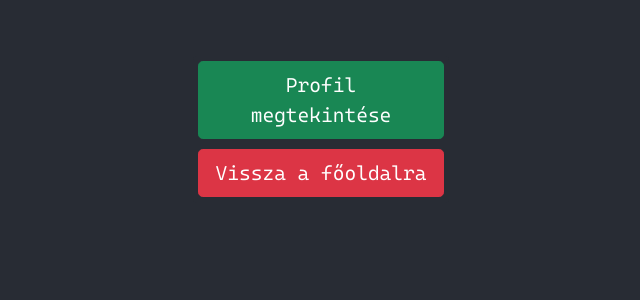
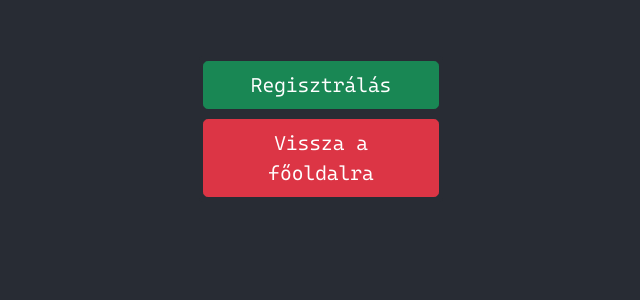
Before and after one commit to nemkicsiaron/thesis, a React (Create React App) app in the folder src/frontend/: page /profile in a window 1280 px wide. Shown: the top 300 px of the page, without its empty margins (319-959 px from the left). Built offline with nearby package versions, Linux system fonts and the light colour scheme.

Commit message:
routes refactor

```diff
--- a/src/frontend/src/App.tsx
+++ b/src/frontend/src/App.tsx
@@ -1,6 +1,6 @@
 import React from 'react';
 import logo from './logo.svg';
-import Home from './routes/Home';
+import Home from './routes/HomePage';
 import './App.css';
 
 function App() {
--- a/src/frontend/src/index.tsx
+++ b/src/frontend/src/index.tsx
@@ -2,11 +2,13 @@ import React from 'react';
 import ReactDOM from 'react-dom/client';
 import { Route, Routes, BrowserRouter as Router} from 'react-router-dom';
 import './index.css';
-import Home from './routes/Home';
-import Profile from './routes/Profile';
-import NotFound from './routes/NotFound';
-import Info from './routes/Info';
+import Home from './routes/HomePage';
+import ProfilePage from './routes/ProfilePage';
+import NotFoundPage from './routes/NotFoundPage';
+import Servers from './routes/ServersPage';
+import InfoPage from './routes/InfoPage';
 import reportWebVitals from './reportWebVitals';
+import RegisterPage from './routes/RegisterPage';
 
 const App = () => {
   /*return (
@@ -43,10 +45,12 @@ const Main = () => {
 
               <div className="main-content">
                   <Routes>
-                      <Route path="/profile" element={<Profile />} />
                       <Route path="/" element={<Home />} />
-                      <Route path="/info" element = {<Info />} />
-                      <Route path="*" element={<NotFound />} />
+                      <Route path="/profile" element={<ProfilePage />} />
+                      <Route path="/servers" element={<Servers />} />
+                      <Route path="/info" element = {<InfoPage />} />
+                      <Route path='/register' element = {<RegisterPage />} />
+                      <Route path="*" element={<NotFoundPage />} />
                   </Routes>
               </div>
           </div>
--- a/src/frontend/src/routes/Home.tsx
+++ b/src/frontend/src/routes/HomePage.tsx
@@ -3,7 +3,7 @@ import {Button, ListGroup} from "reactstrap";
 import "./styles/Home.scss";
 import "bootstrap/dist/css/bootstrap.min.css";
 
-export default () => {
+const Home = () => {
     return (
         <div className="home-page">
             <div className="intro-text">
@@ -21,4 +21,6 @@ export default () => {
             </div>
         </div>
     );
-}
+};
+
+export default Home;
--- a/src/frontend/src/routes/Info.tsx
+++ b/src/frontend/src/routes/InfoPage.tsx
@@ -1,7 +1,8 @@
-
+import {Link} from "react-router-dom"
+import {Button} from "reactstrap"
 import "./styles/Info.scss"
 
-const Info = () => {
+const InfoPage = () => {
     return (
         <div className="info-page">
             <span>
@@ -16,8 +17,9 @@ const Info = () => {
                     Lorem, ipsum dolor sit amet consectetur adipisicing elit. A sapiente expedita error perferendis corrupti dolorem ab iste saepe distinctio, harum voluptatum quibusdam doloremque asperiores fugit nulla quam totam ipsum cupiditate.
                 </p>
             </span>
+            <Button type="button" className="btn list-btn" color="danger" size="lg" tag={Link} to="/">Vissza a főoldalra</Button>
         </div>
     );
 };
 
-export default Info;
+export default InfoPage;
--- a/src/frontend/src/routes/NotFound.tsx
+++ b/src/frontend/src/routes/NotFoundPage.tsx
@@ -3,7 +3,7 @@ import './styles/NotFound.scss';
 import { Link } from "react-router-dom";
 import { Button } from "reactstrap";
 
-const NotFound = () => {
+const NotFoundPage = () => {
     return (
         <div>
             <h1 className="notFoundTitle">404 - A keresett oldal nem található</h1>
@@ -12,4 +12,4 @@ const NotFound = () => {
     );
 }
 
-export default NotFound;
+export default NotFoundPage;
--- a/src/frontend/src/routes/Profile.tsx
+++ b/src/frontend/src/routes/ProfilePage.tsx
@@ -1,21 +1,21 @@
 import React from "react";
 import { Link } from "react-router-dom";
-import { Button, ListGroup, ListGroupItem } from "reactstrap";
+import { Button, ListGroup } from "reactstrap";
 
 import "bootstrap/dist/css/bootstrap.min.css";
 import "./styles/Profile.scss";
 
 
 
-const Profile: React.FC = () => {
+const ProfilePage: React.FC = () => {
     return (
         <div className="profile-main">
             <ListGroup className="mt-4 btn-list">
-                <Button type="button" className="btn list-btn" color="success" size="lg" >Profil megtekintése</Button>
+                <Button type="button" className="btn list-btn" color="success" size="lg" tag={Link} to="/register" >Regisztrálás</Button>
                 <Button type="button" className="btn list-btn" color="danger" size="lg" tag={Link} to="/">Vissza a főoldalra</Button>
             </ListGroup>
         </div>
     );
 }
 
-export default Profile;
+export default ProfilePage;
```
